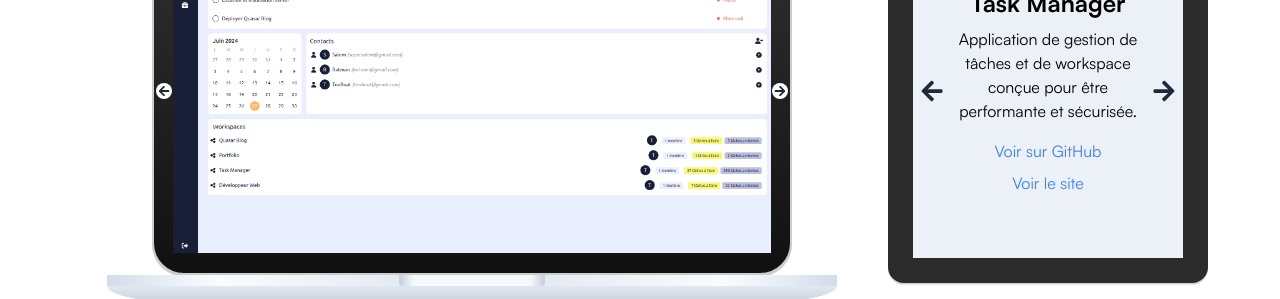
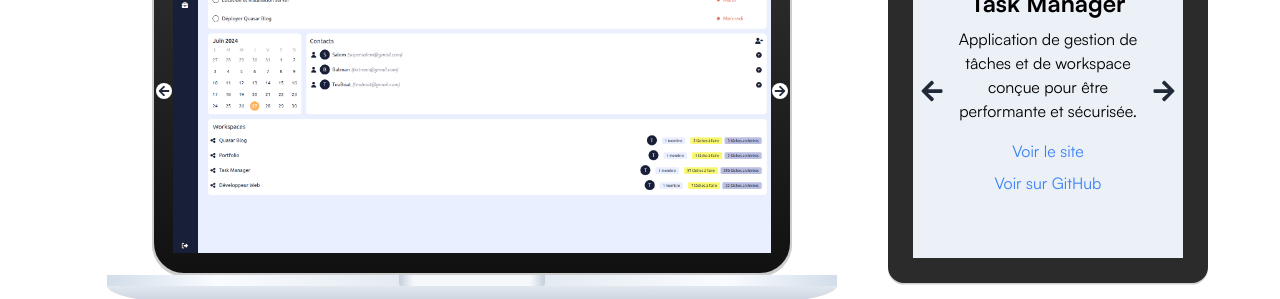
Before and after one commit to ThibaultG94/next-portfolio, a Next.js app: page / in a window 1280 px wide. Shown: the part 1940-2239 px from the top of the page. Built offline with nearby package versions, Linux system fonts and the light colour scheme.

Commit message:
chore: Update Projects component with corrected URLs for GitHub and project site

```diff
--- a/src/app/components/Projects.js
+++ b/src/app/components/Projects.js
@@ -172,20 +172,20 @@ const Projects = () => {
               </h3>
               <p className="mt-2">{projets[currentProject].description}</p>
               <a
-                href={projets[currentProject].github}
+                href={projets[currentProject].url}
                 target="_blank"
                 rel="noopener noreferrer"
                 className="mt-4 text-blue-500 hover:text-blue-400"
               >
-                Voir sur GitHub
+                Voir le site
               </a>
               <a
-                href={projets[currentProject].url}
+                href={projets[currentProject].github}
                 target="_blank"
                 rel="noopener noreferrer"
                 className="mt-2 text-blue-500 hover:text-blue-400"
               >
-                Voir le site
+                Voir sur GitHub
               </a>
             </div>
           </div>
```
